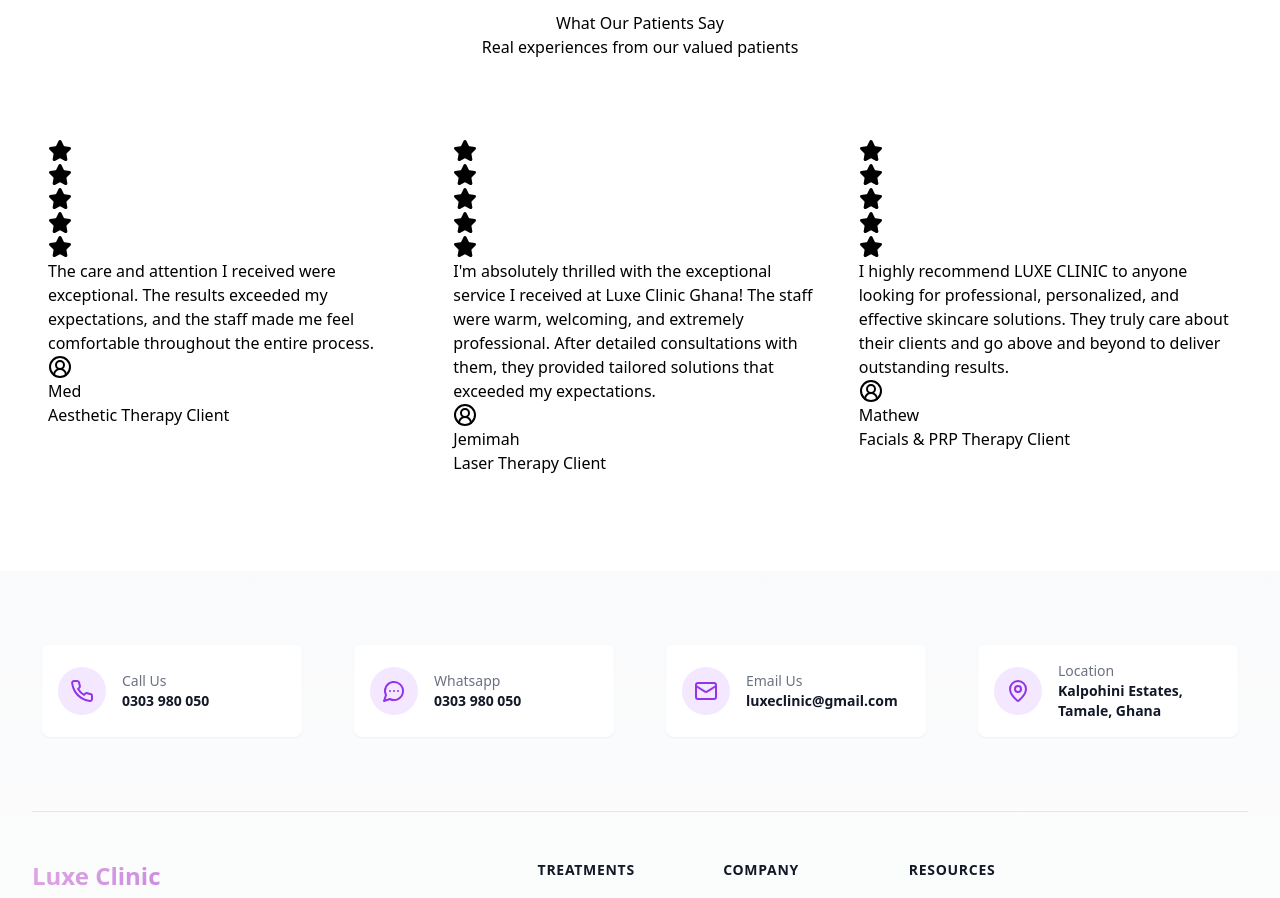
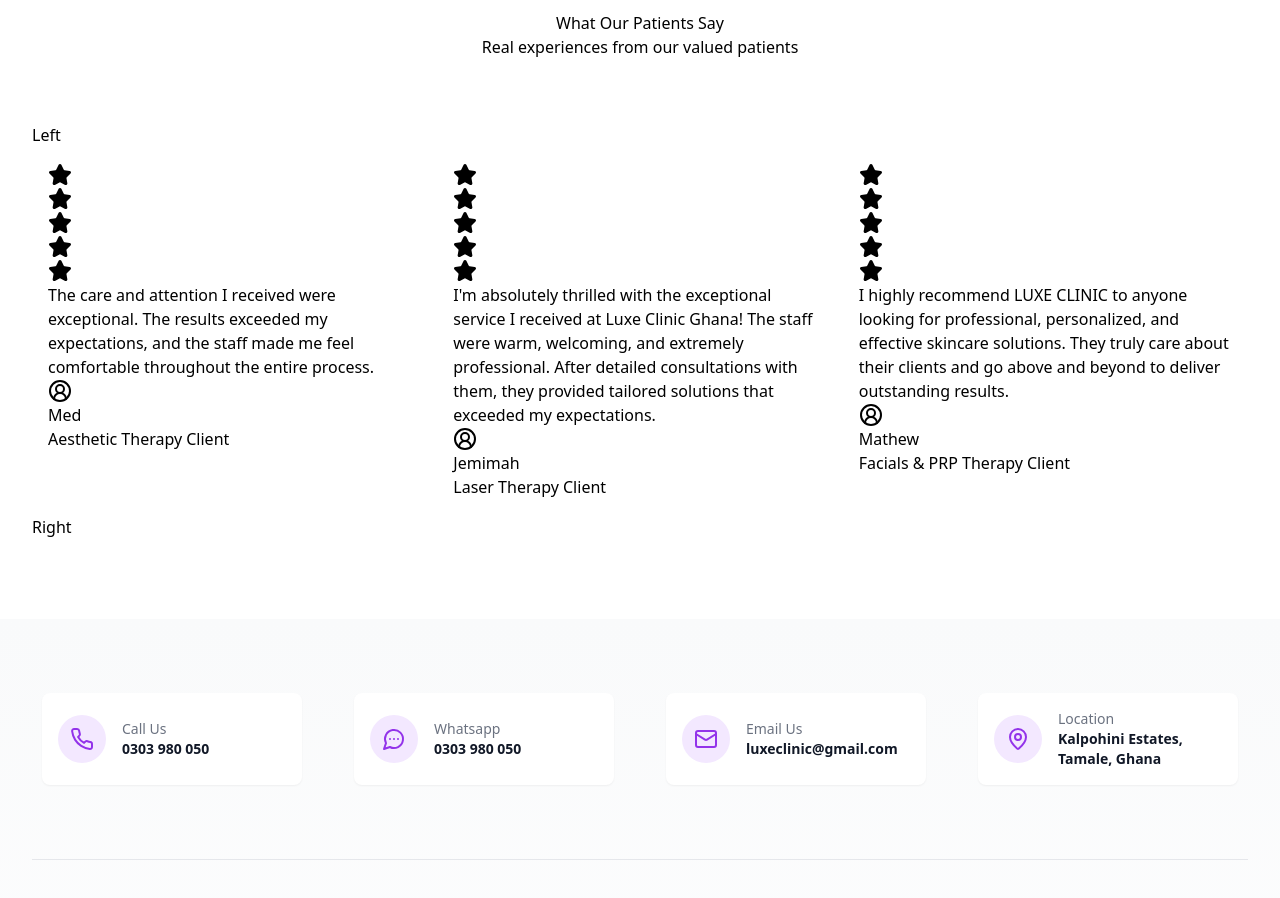
Before and after one commit to amartey-tricky/luxe, a Next.js app: page / in a window 1280 px wide. Shown: the part 2200-3098 px from the top of the page. Built offline with nearby package versions, Linux system fonts and the light colour scheme.

Commit message:
Update index.tsx

```diff
--- a/components/home/testimonial/index.tsx
+++ b/components/home/testimonial/index.tsx
@@ -34,6 +34,19 @@ const testimonials = [
 
 export function Testimonials() {
   const containerRef = useRef(null);
+  const sliderRef = useRef(null);
+
+  const slide = (direction) => {
+    const slider = sliderRef.current;
+    const container = containerRef.current;
+    const scrollAmount = container.offsetWidth;
+
+    if (direction === 'left') {
+      slider.scrollBy({ left: -scrollAmount, behavior: 'smooth' });
+    } else {
+      slider.scrollBy({ left: scrollAmount, behavior: 'smooth' });
+    }
+  };
 
   return (
     <section className={styles.section}>
@@ -54,7 +67,8 @@ export function Testimonials() {
         </motion.div>
 
         <div className={styles.sliderContainer} ref={containerRef}>
-          <div className={styles.slider}>
+          <button onClick={() => slide('left')}>Left</button>
+          <div className={styles.slider} ref={sliderRef}>
             {testimonials.map((testimonial, index) => (
               <motion.div
                 key={testimonial.id}
@@ -80,6 +94,7 @@ export function Testimonials() {
               </motion.div>
             ))}
           </div>
+          <button onClick={() => slide('right')}>Right</button>
         </div>
       </div>
     </section>
```
